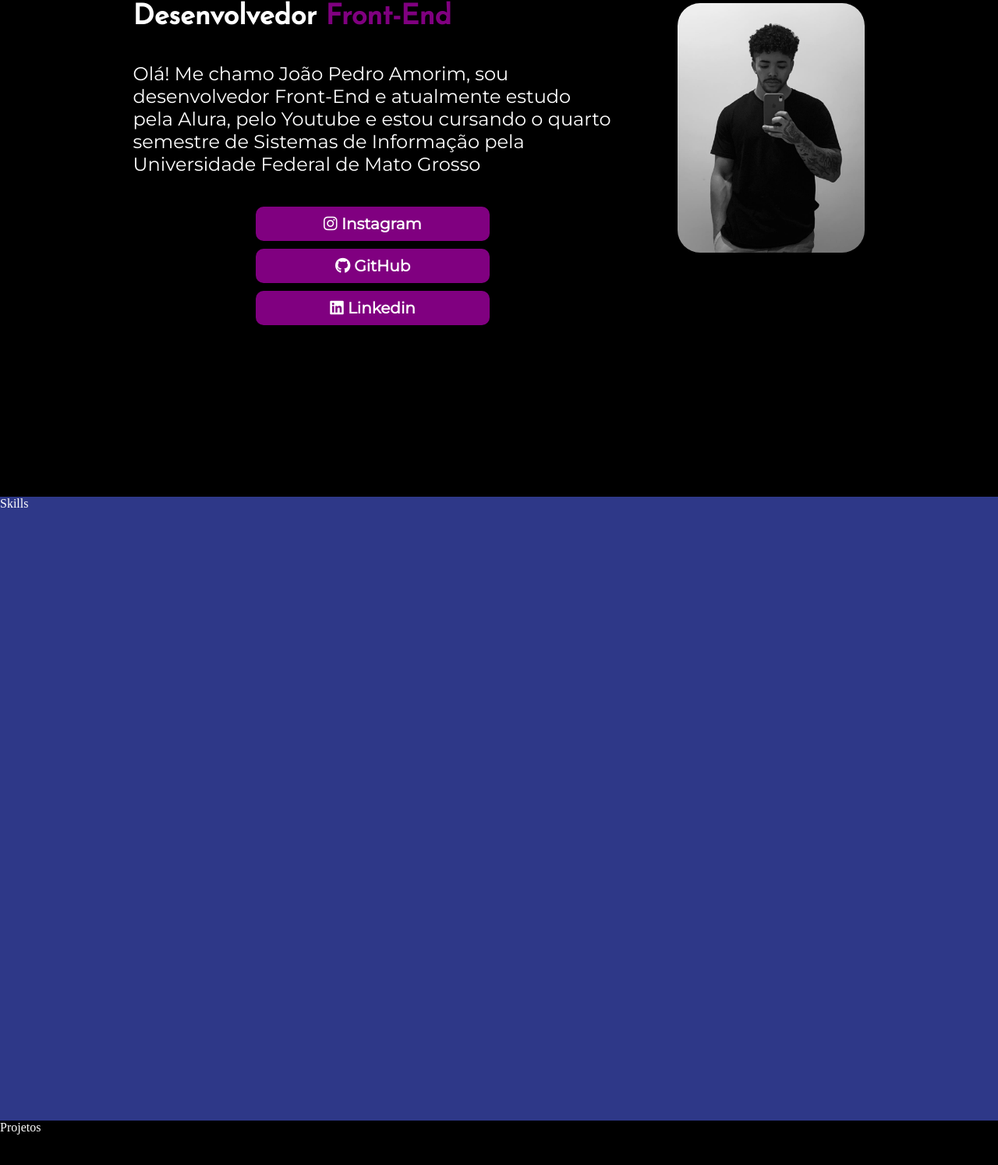
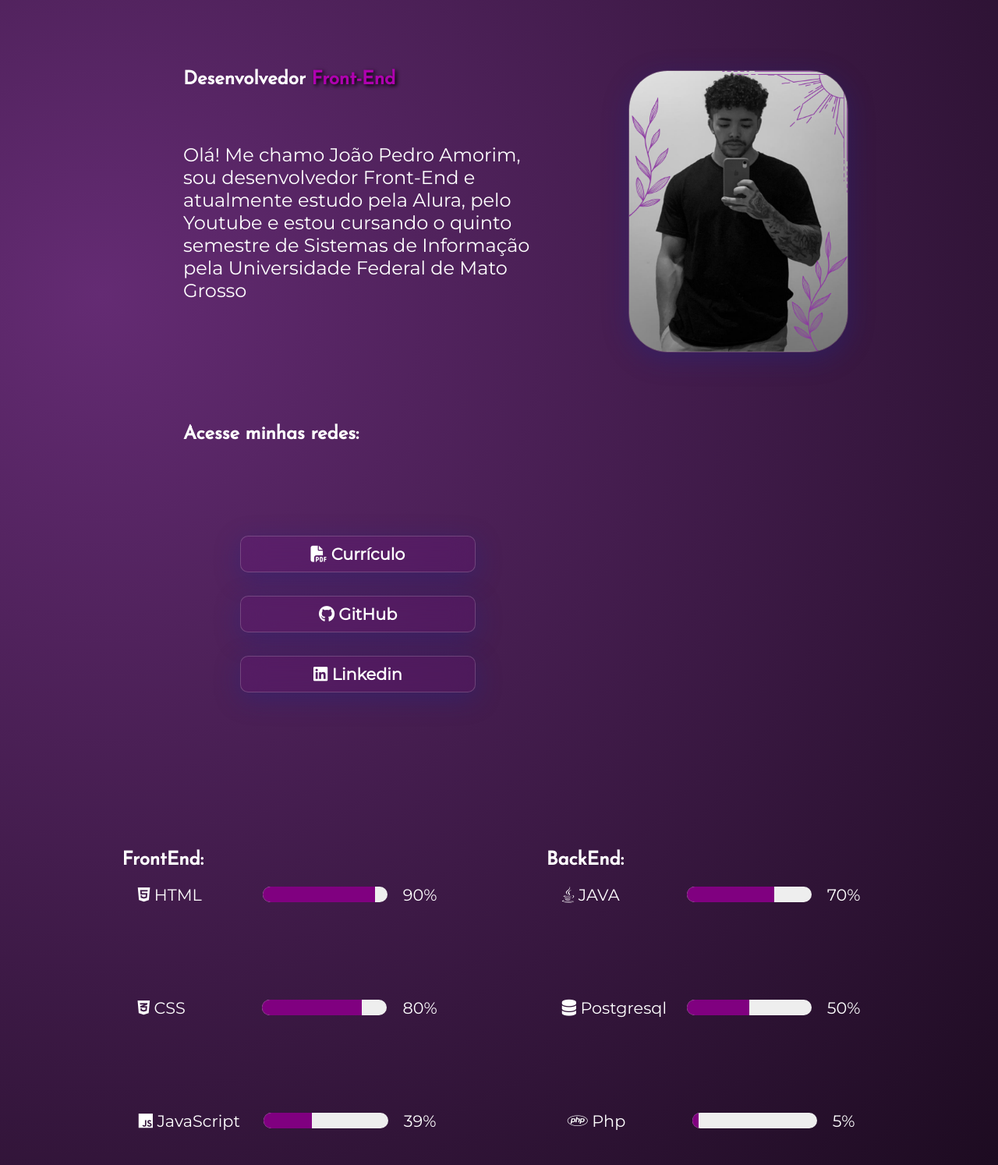
Before and after one commit to dotjoao/HomePage-2, a plain HTML site: page index.html in a window 1280 px wide. Shown: the part 150-1644 px from the top of the page at 78% size. Drawn offline with Linux system fonts and the light colour scheme.

Commit message:
new layout

```diff
--- a/index.html
+++ b/index.html
@@ -5,8 +5,8 @@
     <meta http-equiv="X-UA-Compatible" content="IE=edge">
     <meta name="viewport" content="width=device-width, initial-scale=1.0">
     <link rel="stylesheet" href="style.css">
-    <script src="https://kit.fontawesome.com/b8f6954812.js" crossorigin="anonymous"></script>
-    <title>Teste</title>
+
+    <title>Home Page</title>
 </head>
 <body>
     <header>
@@ -18,7 +18,7 @@
                             <span></span>
                             <span></span>
                             <span></span>
-                            <span></span> <a class="upButton" href="principal"> Home</a></li>
+                            <span></span> <a class="upButton" href="#home"> Home</a></li>
                         </button>
 
                     <li>
@@ -26,50 +26,101 @@
                             <span></span>
                             <span></span>
                             <span></span>
-                            <span></span> <a class="upButton" href="skills">Skills</a></li>
+                            <span></span> <a class="upButton" href="#skills">Skills</a></li>
                         </button>
                     <li>
                         <button>
                             <span></span>
                             <span></span>
                             <span></span>
-                            <span></span> <a class="upButton" href="projetos">Projetos</a></li>
+                            <span></span> <a class="upButton" href="#projetos">Projetos</a></li>
                         </button>
                 </ul>
             </nav>
-
         </div>
-
-
-
-
     </header>
 
     <main class="principal">
-        <section class="principal__texto">
+        <section id ="home" class = "principal__texto">
             <h1 class="principal__texto__titulo">Desenvolvedor<strong> Front-End</strong></h1>
             <p class="principal__texto__paragrafo">Olá! Me chamo João Pedro Amorim,
                 sou desenvolvedor Front-End e atualmente estudo pela Alura,
-                pelo Youtube e estou cursando o quarto semestre de Sistemas
+                pelo Youtube e estou cursando o quinto semestre de Sistemas
                 de Informação pela Universidade Federal de Mato Grosso</p>
+                <br>
+              <h2 class="principal__texto__titulo">Acesse minhas redes:</h2>
             <div class="principal__botao">
-                <a class="principal__links" href="https://instagram.com/joaoamr_"><i class="fa-brands fa-instagram fa-beat"></i> Instagram</a>
+                <a class="principal__links" href="homepage-2/curriculoJP" download="Curriculo João Pedro Amorim"><i class="fa-solid fa-file-pdf"></i> Currículo</a>
                 <a class="principal__links" href="https://github.com/dotjoao"><i class="fa-brands fa-github fa-bounce"></i> GitHub</a>
                 <a class="principal__links" href="https://linkedin.com/in/joaoamorim811/"><i class="fa-brands fa-linkedin"></i></i> Linkedin</a>
 
             </div>
         </section>
-        <img class="joao" src="fotoJP.jpg">
+        <img class="joao" src="assets/fotoJP.png.png">
+    </main>
+
+    <div class="main2">
 
 
-    </main>
-    <div class="main2">
-        <section class="skills">Skills</section>
-        <section class= "projetos">Projetos</section>
+        <section id="skills">
+            <div id="skills-principal">
+              <h2 class="principal__texto__titulo">FrontEnd:</h2>
+              <div class="card-body">
+                <div class="card-skill">
+                  <div class="skill-name"><i class="fa-brands fa-html5"></i> HTML</div>
+                  <div class="skill-level">
+                    <div class="skill-percent" style="width: 90%"></div>
+                  </div>
+                  <div class="skill-percent-number">90%</div>
+                </div>
+                <div class="card-skill">
+                  <div class="skill-name"><i class="fa-brands fa-css3-alt"></i> CSS</div>
+                  <div class="skill-level">
+                    <div class="skill-percent" style="width: 80%"></div>
+                  </div>
+                  <div class="skill-percent-number">80%</div>
+                </div>
+                <div class="card-skill">
+                  <div class="skill-name"><i class="fa-brands fa-js"></i> JavaScript</div>
+                  <div class="skill-level">
+                    <div class="skill-percent" style="width: 39%"></div>
+                  </div>
+                  <div class="skill-percent-number">39%</div>
+                </div>
+              </div>
+            </div>
+
+            <div id="skills-principal">
+              <h2 class="principal__texto__titulo">BackEnd:</h2>
+                <div class="card-body">
+                  <div class="card-skill">
+                    <div class="skill-name"><i class="fa-brands fa-java"></i> JAVA</div>
+                    <div class="skill-level">
+                      <div class="skill-percent" style="width: 70%"></div>
+                    </div>
+                    <div class="skill-percent-number">70%</div>
+                  </div>
+                  <div class="card-skill">
+                    <div class="skill-name"><i class="fa-solid fa-database"></i> Postgresql</div>
+                    <div class="skill-level">
+                      <div class="skill-percent" style="width: 50%"></div>
+                    </div>
+                    <div class="skill-percent-number">50%</div>
+                  </div>
+                  <div class="card-skill">
+                    <div class="skill-name"><i class="fa-brands fa-php"></i> Php</div>
+                    <div class="skill-level">
+                      <div class="skill-percent" style="width: 5%"></div>
+                    </div>
+                    <div class="skill-percent-number">5%</div>
+                  </div>
+                </div>
+            </div>
+        </section>
+        <section id= "projetos">Projetos</section>
     </div>
-
-
     <footer></footer>
-
+    <script src="main.js"></script>
+    <script src="https://kit.fontawesome.com/b8f6954812.js" crossorigin="anonymous"></script>
 </body>
 </html>
--- a/style.css
+++ b/style.css
@@ -4,9 +4,15 @@
 
 *{ margin: 0;}
 body{
-    background-color: black;
+
+    background-image: radial-gradient( circle farthest-corner at 10% 20%,  rgba(100,43,115,1) 0%, rgba(4,0,4,1) 90% );
     color: white;
 
+
+}
+
+html{
+    scroll-behavior: smooth;
 }
 
 
@@ -14,17 +20,16 @@ section{
     min-height: 100vh;
 }
 
-.principal {
-    height: 60vh;
-}
+
 .menu{
     box-shadow: 0px 0px 20px rgba(0, 0, 0, 0.1);
-    background: rgb(0, 128, 111);
+    background-image: radial-gradient( circle farthest-corner at 10% 20%,  rgba(100,43,115,1) 0%, rgba(4,0,4,1) 90% );
     position: fixed;
     width: 100%;
     top: 0;
     display: flex;
-    padding: 1rem;
+    padding: 2rem;
+    z-index: 99;
 
 
 }
@@ -52,14 +57,14 @@ section{
 
 button {
     position: relative;
-    padding: 1em 1.5em;
+    padding: 0.3em 1.5em;
     outline: none;
-    border: 1px solid #303030;
+    border: 1px solid #212121;
     background: #212121;
     color: #ae00ff;
     text-transform: uppercase;
     letter-spacing: 2px;
-    font-size: 15px;
+    font-size: 0.9rem;
     overflow: hidden;
     transition: 0.2s;
     border-radius: 20px;
@@ -68,7 +73,7 @@ button {
    }
 
    button:hover {
-    box-shadow: 0 0 10px #ffffff, 0 0 25px #001eff, 0 0 50px #ae00ff;
+    box-shadow: 0 0 10px #ffffff, 0 0 25px #a372dc, 0 0 50px #ffffff;
     transition-delay: 0.6s;
    }
 
@@ -154,7 +159,7 @@ button {
 
     color: white;
     width: 120px;
-    font-size: 20px;
+    font-size: 1.3rem;
     font-family: 'Montserrat', sans-serif;
     text-align: center;
     padding:30px 0;
@@ -168,7 +173,7 @@ button {
     border-radius: 10px;
     color: white;
     display: flex;
-    font-size: 20px;
+    font-size: 1.3rem;
     font-family: 'Montserrat', sans-serif;
     text-align: center;
     padding:30px 0;
@@ -177,33 +182,34 @@ button {
 
 
 .principal{
-    margin:12%;
+    padding: 0% 15%;
     display: flex;
-    align-items: start;
-    justify-content: space-around;
-    gap: 50px;
-
+    justify-content: space-between;
+    gap: 80px;
+    padding-top: 15rem;
 
 }
 
 .principal__texto{
-    width: 615px;
+    width: 50%;
     display: flex;
     flex-direction: column;
-    gap: 40px;
+    gap: 70px;
+    margin: auto;
 }
 
 .principal__texto__titulo{
-    font-size:36px;
+    font: size 2rem;;
     font-family: 'Josefin Sans', sans-serif;
 }
 
 strong{
-    color: purple;
+    color: rgb(175, 2, 175);
+    text-shadow: 0.1em 0.1em 0.2em black;
 }
 
 .principal__texto__paragrafo{
-    font-size: 24px;
+    font-size: 1.5rem;
     font-family: 'Montserrat', sans-serif;
 
 
@@ -213,35 +219,115 @@ strong{
     display:flex;
     flex-direction: column;
     align-items: center;
-    gap: 10px;
+    gap: 30px;
+    padding-top: 3rem;
 }
 
 .principal__links{
-    background-color: purple;
+    background: rgba( 160, 3, 196, 0.1 );
+    box-shadow: 0 8px 32px 0 rgba( 31, 38, 135, 0.37 );
+    backdrop-filter: blur( 16px );
+    -webkit-backdrop-filter: blur( 16px );
+    border-radius: 10px;
+    border: 1px solid rgba( 255, 255, 255, 0.18 );
     text-decoration: none;
     border-radius: 10px;
     color: white;
     width: 300px;
-    font-size: 20px;
+    font-size: 1.3rem;
     font-family: 'Montserrat', sans-serif;
     text-align: center;
     padding:10px 0;
     font-weight: 600;
+    transition: .3s;
+}
 
+
+
+.principal__botao:hover > :not(:hover){
+    opacity: .4
 
 }
 
 
+.joao{
+    height: 45vh;
+    width: 35vh;
+    border-radius: 50px;
+    border: 1px solid rgba( 255, 255, 255, 0.18 );
+    box-shadow: 0 8px 32px 0 rgba( 31, 38, 135, 0.37 );
 
-.joao{
-    height: 40vh;
-    border-radius: 29px;
 }
 
 .main2{
     width: 100%;
+
 }
 
-.skills{
-    background-color: #2e3888;
+
+#skills{
+    display:flex;
+    align-items: center;
+    justify-content: center;
+    gap: 120px;
 }
+
+
+  .card-body {
+    display: flex;
+    flex-direction: column;
+    padding: 20px;
+    margin: 0;
+    gap: 100px;
+
+  }
+
+  .card-skill {
+    display: flex;
+    align-items: center;
+    margin-bottom: 20px;
+    justify-content: center;
+  }
+
+  .skill-name {
+    width: 140px;
+    font-size: 1.3rem;
+    font-family: 'Montserrat', sans-serif;
+  }
+
+  .skill-level {
+    width: 160px;
+    height: 20px;
+    background-color: #eee;
+    border-radius: 10px;
+    overflow: hidden;
+    margin-left: 20px;
+  }
+
+  .skill-percent {
+    background-color: rgb(128, 0, 128);
+    height: 100%;
+  }
+
+  .skill-percent-number {
+    margin-left: 20px;
+    font-size: 1.3rem;
+    font-family: 'Montserrat', sans-serif;
+  }
+
+
+  @media (max-width:1200px){
+
+    .principal{
+        flex-direction: column-reverse;
+        align-items: center;
+    }
+
+    #skills{
+        flex-direction: column;
+        padding-top: 15rem;
+
+    }
+
+
+  }
```
Also changed, not shown: main.js (added, +8 -0 lines), assets/fotoJP.jpg (renamed from fotoJP.jpg), assets/fotoJP.png.png (added), 1 other file.
